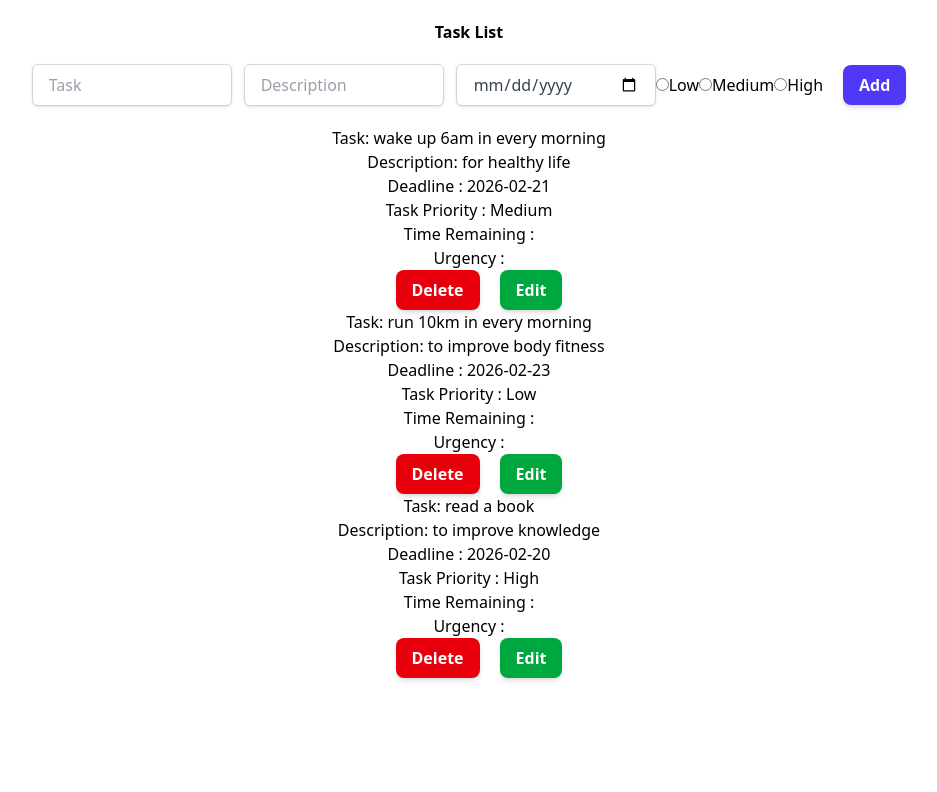
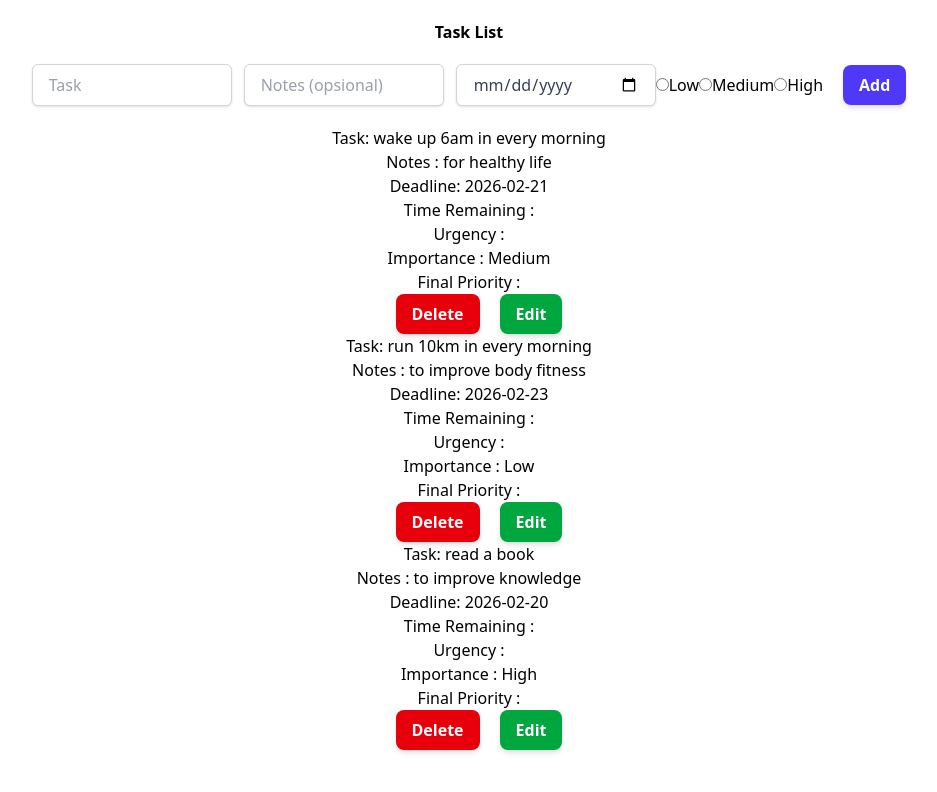
Before and after one commit to Gyandraa/Smart-Activity, a React (Vite) app: page / in a window 1280 px wide. Shown: the top 792 px of the page, without its empty margins (171-1108 px from the left). Built offline with nearby package versions, Linux system fonts and the light colour scheme.

Commit message:
refactor: change value state in taskform , and change value data in usetask

```diff
--- a/src/features/task/components/TaskForm.jsx
+++ b/src/features/task/components/TaskForm.jsx
@@ -2,19 +2,21 @@ import { useEffect, useState } from "react";
 
 export default function TaskForm({ addTask, editingTask, updatedTask }) {
   const [newTask, setNewTask] = useState("");
-  const [newDescription, setNewDescription] = useState("");
+  const [newNotes, setNewNotes] = useState("");
   const [newDeadline, setNewDeadline] = useState("YYYY-MM-DD");
-  const [newImportance, setNewImportance] = useState("");
+  const [newImportance, setNewImportance] = useState(null);
+
+  const IMPORTANCE = ["Low", "Medium", "High"];
 
   useEffect(() => {
     if (editingTask) {
       setNewTask(editingTask.task);
-      setNewDescription(editingTask.description);
+      setNewNotes(editingTask.notes);
       setNewDeadline(editingTask.deadline);
-      setNewImportance(editingTask.priority);
+      setNewImportance(editingTask.importance);
     } else {
       setNewTask("");
-      setNewDescription("");
+      setNewNotes("");
       setNewDeadline("");
       setNewImportance("");
     }
@@ -23,16 +25,16 @@ export default function TaskForm({ addTask, editingTask, updatedTask }) {
   const handleSubmit = (e) => {
     e.preventDefault();
 
-    if (!newTask || !newDescription || !newDeadline || !newImportance) {
-      return alert("Please enter task, description , deadline and importance");
+    if (!newTask || !newDeadline) {
+      return alert("Please enter task and deadline ");
     }
 
     if (editingTask) {
-      updatedTask(newTask, newDescription, newDeadline, newImportance);
+      updatedTask(newTask, newNotes, newDeadline, newImportance);
     } else {
-      addTask(newTask, newDescription, newDeadline, newImportance);
+      addTask(newTask, newNotes, newDeadline, newImportance);
       setNewTask("");
-      setNewDescription("");
+      setNewNotes("");
       setNewDeadline("");
       setNewImportance("");
     }
@@ -52,10 +54,10 @@ export default function TaskForm({ addTask, editingTask, updatedTask }) {
         <input
           className="w-50 px-4 py-2 ml-3 text-gray-700 bg-white border border-gray-300 rounded-md shadow-sm focus:outline-none focus:ring-2 focus:ring-blue-500 focus:border-blue-500 transition duration-300 ease-in-out"
           type="text"
-          name="description"
-          placeholder="Description"
-          value={newDescription}
-          onChange={(e) => setNewDescription(e.target.value)}
+          name="notes"
+          placeholder="Notes (opsional)"
+          value={newNotes}
+          onChange={(e) => setNewNotes(e.target.value)}
         />
 
         <input
--- a/src/features/task/components/TaskList.jsx
+++ b/src/features/task/components/TaskList.jsx
@@ -5,11 +5,12 @@ export default function TaskList({ tasks, removeTask, startEdit }) {
         <li key={task.id}>
           <div className="text-center">
             <h3>Task: {task.task}</h3>
-            <p>Description: {task.description}</p>
-            <p>Deadline : {task.deadline}</p>
-            <p>Task Priority : {task.importance} </p>
+            <p>Notes : {task.notes}</p>
+            <p>Deadline: {task.deadline}</p>
             <p>Time Remaining : {}</p>
             <p>Urgency : {}</p>
+            <p>Importance : {task.importance} </p>
+            <p>Final Priority : {}</p>
             <button
               onClick={() => removeTask(task.id)}
               className="px-4 py-2 ml-5 bg-red-600 text-white font-semibold rounded-lg
--- a/src/features/task/hooks/useTask.jsx
+++ b/src/features/task/hooks/useTask.jsx
@@ -5,21 +5,21 @@ export default function useTask() {
     {
       id: 1,
       task: "wake up 6am in every morning",
-      description: "for healthy life",
+      notes: "for healthy life",
       deadline: "2026-02-21",
       importance: "Medium",
     },
     {
       id: 2,
       task: "run 10km in every morning",
-      description: "to improve body fitness",
+      notes: "to improve body fitness",
       deadline: "2026-02-23",
       importance: "Low",
     },
     {
       id: 3,
       task: "read a book",
-      description: "to improve knowledge",
+      notes: "to improve knowledge",
       deadline: "2026-02-20",
       importance: "High",
     },
@@ -31,10 +31,10 @@ export default function useTask() {
     setTasks((prev) => prev.filter((task) => task.id !== id));
   }
 
-  function addTask(task, description, deadline, importance) {
+  function addTask(task, notes, deadline, importance) {
     setTasks((prev) => [
       ...prev,
-      { id: Date.now(), task, description, deadline, importance },
+      { id: Date.now(), task, notes, deadline, importance },
     ]);
   }
 
@@ -43,14 +43,14 @@ export default function useTask() {
     setEditingTask(taskToEdit);
   }
 
-  function updatedTask(newTask, newDescription, newDeadline, newImportance) {
+  function updatedTask(newTask, newNotes, newDeadline, newImportance) {
     setTasks((prev) =>
       prev.map((task) =>
         task.id === editingTask.id
           ? {
               ...task,
               task: newTask,
-              description: newDescription,
+              notes: newNotes,
               deadline: newDeadline,
               importance: newImportance,
             }
```
